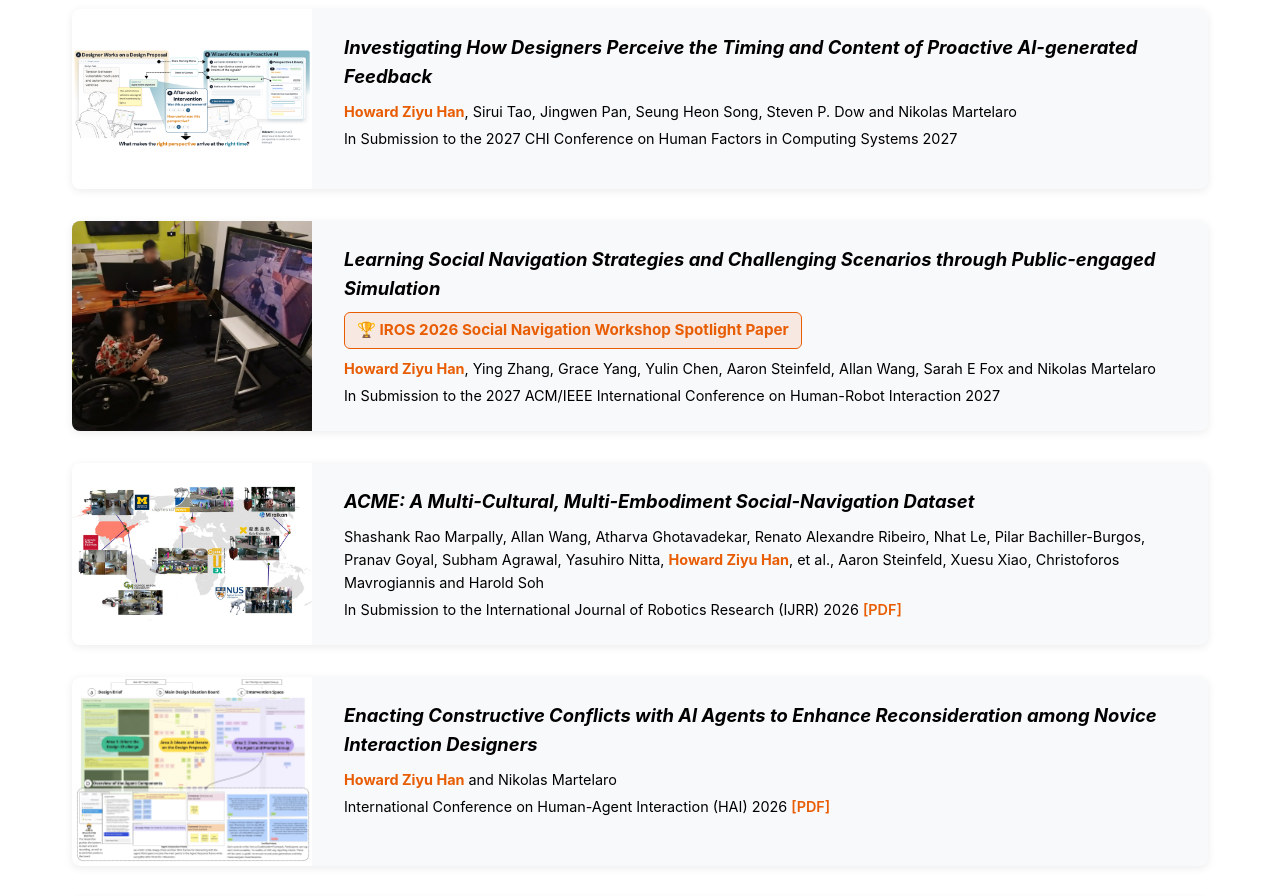
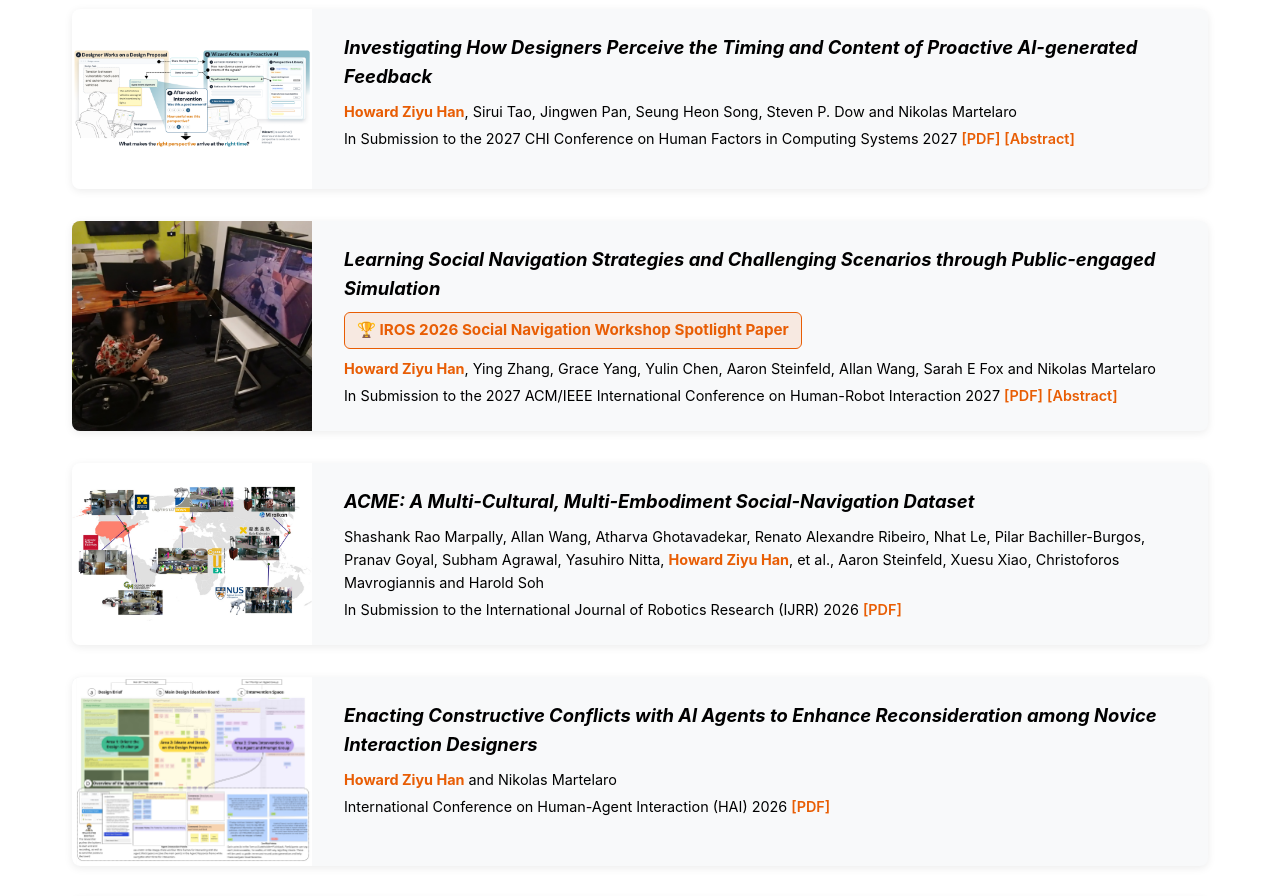
Before and after one commit to HowardHan99/personalwebsite, a Next.js app: page / in a window 1280 px wide. Shown: the part 900-1796 px from the top of the page. Built offline with nearby package versions, Linux system fonts and the light colour scheme.

Commit message:
Add PDFs and abstracts for CHI '27 and HRI '27 submissions
Co-Authored-By: Claude Opus 5.5 <noreply@anthropic.com>

```diff
--- a/components/Publications.tsx
+++ b/components/Publications.tsx
@@ -4,6 +4,14 @@ import styles from '../styles/Publications.module.css';
 
 export default function Publications() {
   const [showEarlier, setShowEarlier] = useState(false);
+  const [openAbstracts, setOpenAbstracts] = useState<Set<string>>(new Set());
+  const toggleAbstract = (id: string) =>
+    setOpenAbstracts((prev) => {
+      const next = new Set(prev);
+      if (next.has(id)) next.delete(id);
+      else next.add(id);
+      return next;
+    });
   const mainPubs = publications.filter((p) => p.section !== 'earlier');
   const earlierPubs = publications.filter((p) => p.section === 'earlier');
 
@@ -51,7 +59,26 @@ export default function Publications() {
                 </a>
               </>
             )}
+            {pub.abstract && (
+              <>
+                {' '}
+                <button
+                  type="button"
+                  className={styles.abstractToggle}
+                  onClick={() => toggleAbstract(pub.id)}
+                  aria-expanded={openAbstracts.has(pub.id)}
+                  aria-controls={`${pub.id}-abstract`}
+                >
+                  [Abstract]
+                </button>
+              </>
+            )}
           </p>
+          {pub.abstract && openAbstracts.has(pub.id) && (
+            <p id={`${pub.id}-abstract`} className={styles.abstract}>
+              {pub.abstract}
+            </p>
+          )}
         </div>
       </div>
     ));
--- a/data/publications.ts
+++ b/data/publications.ts
@@ -14,6 +14,7 @@ export interface Publication {
   tags: string[];
   award?: string;
   imageFit?: 'cover' | 'contain';
+  abstract?: string;
   section?: string; // e.g. 'earlier' to list under Earlier Work
 }
 
@@ -31,6 +32,7 @@ export interface Publication {
  * - pdflink or pdf: Path to PDF file (e.g., "/papers/paper.pdf")
  * - highlight: Author name to highlight in bold (default: last author)
  * - imagefit: 'contain' to show the whole image (for wide figures) instead of cropping
+ * - abstract: Paper abstract, shown behind an [Abstract] toggle (no { } or double quotes)
  * - award: Award name (e.g., "Best Paper Award") - displays with 🏆 emoji
  */
 const BIBTEX_CONTENT = `
@@ -43,6 +45,8 @@ const BIBTEX_CONTENT = `
   tags = {Human-Agent Interaction, Design Feedback, Proactive AI},
   image = {/images/proactive-feedback.png},
   imagefit = {contain},
+  pdflink = {/papers/han-chi27-proactive-feedback.pdf},
+  abstract = {Designers increasingly ask generative AI for feedback on creative artifacts. What is the potential for AI to proactively guide and spark ongoing work? Such proactivity creates an orchestration problem: what to offer, how to frame it, and when to inject it into the process. To explore this, we created a Wizard-of-Oz system where designers receive in-situ AI-generated perspectives, mediated by a human wizard. In a study with N=20 designers, the wizard generated a total of 81 proactive interventions, including design thinking strategies and synthetic stakeholder perspectives. Participants rated each intervention in real time for its perceived timeliness and usefulness. These judgments frequently diverged: useful content could arrive at bad moments, while good timing did not guarantee a useful perspective. We identify when and why these perspectives provide value, as well as why even carefully selected perspectives can miss designers' needs. Our findings offer implications for future autonomous proactive design support.},
   shortvenue = {CHI},
 }
 
@@ -55,6 +59,8 @@ const BIBTEX_CONTENT = `
   tags = {Human-Robot Interaction, Social Navigation, Simulation, Participatory Design},
   image = {/images/public-sim.jpg},
   award = {IROS 2026 Social Navigation Workshop Spotlight Paper},
+  pdflink = {/papers/han-hri27-public-simulation.pdf},
+  abstract = {Developing public-space robot navigation requires accounting for diverse people and complex social environments. Existing simulators and datasets already seek to capture diverse human behavior in public spaces, yet people are less often engaged in situated evaluation and co-design of robot behavior. We present additions to social-navigation simulation platforms to enable effective co-design of public-space robot behavior with people. Participants experience potentially conflicting encounters with a delivery robot, then demonstrate their preferred navigation strategies by teleoperating the robot, rerunning or branching the scenario, and annotating trajectories. They can also construct sidewalk scenarios they consider important to test. In a study with 15 participants, each experienced four scenarios and contributed preferred behaviors and challenging cases, resulting in 235 navigation trajectories and 51 user-built scenarios. Their interaction traces and in-situ reflections show that the difficulty of sharing a sidewalk with a robot comes not only from its proximity but also from its unexpected behavior, the attention it demands, and its signaling. Our findings provide interactions and scenarios that roboticists developing for navigation in public space should consider.},
   shortvenue = {HRI},
 }
 
--- a/styles/Publications.module.css
+++ b/styles/Publications.module.css
@@ -174,3 +174,27 @@
 .publicationImage[data-fit='contain'] img {
   object-fit: contain;
 }
+
+.abstractToggle {
+  background: none;
+  border: none;
+  padding: 0;
+  font: inherit;
+  font-weight: 600;
+  color: var(--link-color);
+  cursor: pointer;
+}
+
+.abstractToggle:hover {
+  color: var(--link-hover-color);
+  text-decoration: underline;
+}
+
+.abstract {
+  margin-top: 0.75rem;
+  padding-top: 0.75rem;
+  border-top: 1px solid var(--rule-color);
+  font-size: 0.875rem;
+  line-height: 1.65;
+  color: var(--text-secondary);
+}
--- a/utils/bibtexParser.ts
+++ b/utils/bibtexParser.ts
@@ -20,6 +20,7 @@ export interface ParsedPublication {
   award?: string;
   section?: string;
   imageFit?: 'cover' | 'contain';
+  abstract?: string;
 }
 
 interface BibTeXEntry {
@@ -133,6 +134,7 @@ function convertBibTeXToPublication(entry: BibTeXEntry): ParsedPublication {
     pdfLink: fields.pdflink || fields.pdf,
     tags,
     award: fields.award ? cleanLatex(fields.award) : undefined,
+    abstract: fields.abstract ? cleanLatex(fields.abstract) : undefined,
     imageFit: fields.imagefit === 'contain' ? 'contain' : undefined,
     section: fields.section ? cleanLatex(fields.section) : undefined,
   };
```
Also changed, not shown: 2 other files (tests, documents, lock files or other folders).
